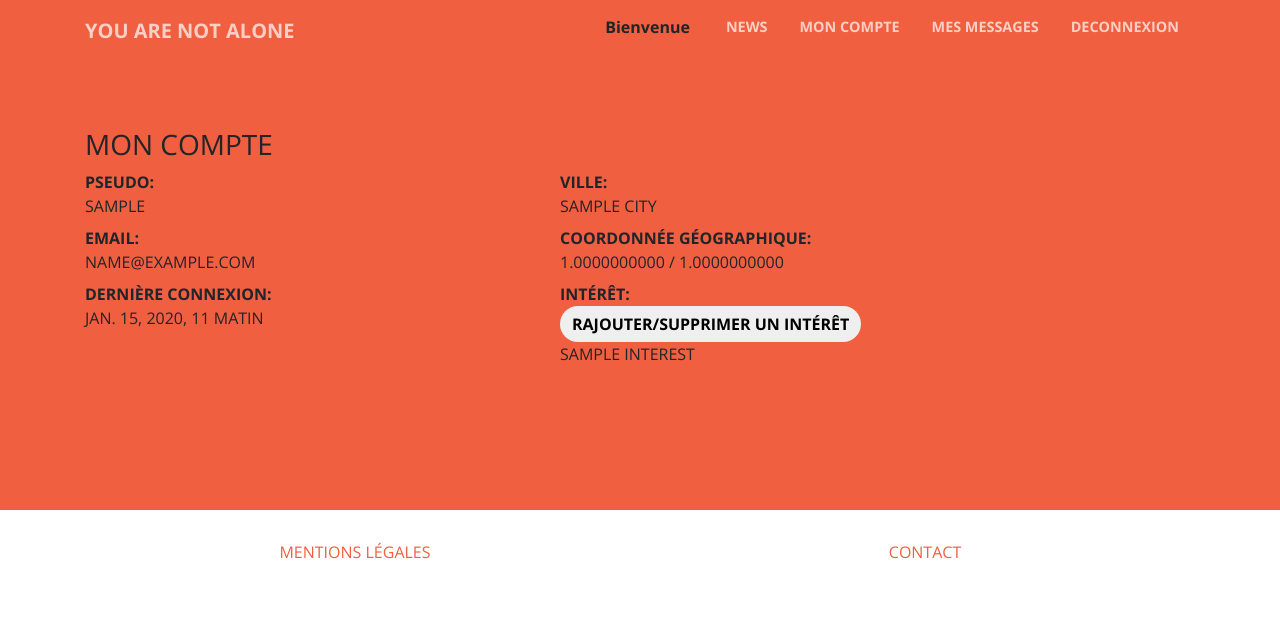
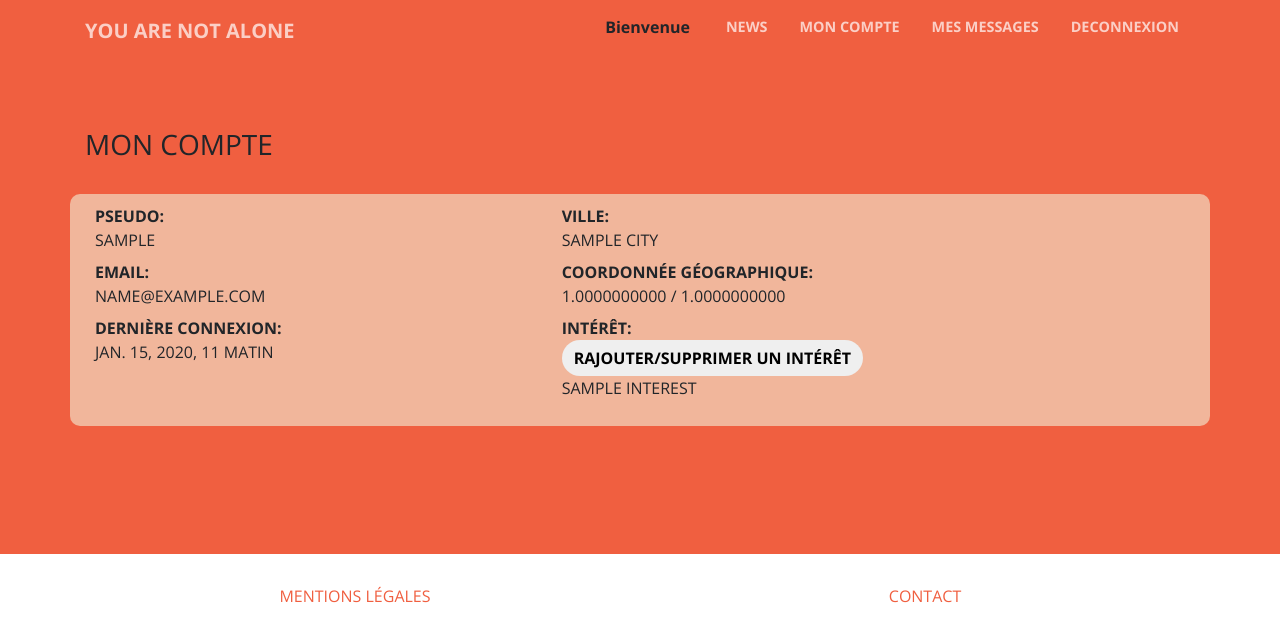
Before and after one commit to Oxyo78/youarenotalone, a Django app: page /account/ in a window 1280 px wide. Shown: the top 642 px of the page. Run offline with Django 3.2, Linux system fonts and the light colour scheme; a user stored in the database is signed in; tables that the repository leaves empty hold one stand-in row (values such as "Sample post"); data that the repository does not hold is empty; some libraries are stand-ins or nearby versions.

Commit message:
Add background and font color to message & account template render

```diff
--- a/youarenotalone/website/static/website/css/base.css
+++ b/youarenotalone/website/static/website/css/base.css
@@ -4,6 +4,16 @@ body {
 
 #cookiesModal {
     text-align:center;
+}
+
+.backgroundColor {
+    background-color: rgb(241, 182, 155);
+    border-radius: 10px;
+    padding: 10px;
+}
+
+.fontColor {
+    color: #54320a;
 }
 
 /* Search button */
@@ -76,6 +86,10 @@ ul.ui-autocomplete {
     .table td {
         padding-left: 0;
     }
+
+    .backgroundColor {
+        margin: 10px;
+    }
 }
 
 /* Message detail */
--- a/youarenotalone/website/templates/account.html
+++ b/youarenotalone/website/templates/account.html
@@ -4,7 +4,8 @@
     <div class="row">
         <div class="container my-auto text-uppercase">
             <h3>Mon compte</h3>
-            <div class="row">
+            <br>
+            <div class="row backgroundColor">
                 <div class="col-md-5">
                     <dl class="account-info">
                         <dt>Pseudo:</dt>
--- a/youarenotalone/website/templates/message.html
+++ b/youarenotalone/website/templates/message.html
@@ -4,6 +4,7 @@
     <div class="container my-auto">
         <div class="text-uppercase">
             <h3>Messagerie</h3>
+            <br>
             {% if message_list %}
             <table class="table">
                 <thead>
@@ -50,7 +51,7 @@
                         <dd>{{ messageToView.sent_at|date:_("DATETIME_FORMAT")}}</dd>
                     </dl>
                 </div>
-                <div class="col-md-5">
+                <div class="col-md-5 backgroundColor fontColor">
                     {{ messageToView.body|linebreaksbr }}<br /><br />
                 </div>
             </div>
```
Also changed, not shown: youarenotalone/website/templates/editAccount.html (added).
